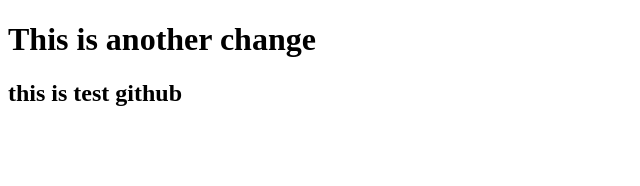
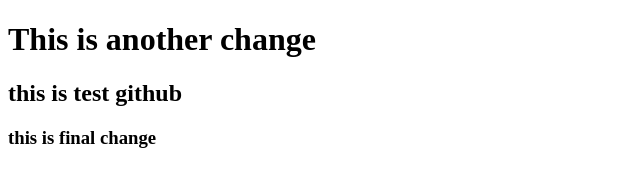
Before and after one commit to arpan-barua/my-first-website, a plain HTML site: page index.html in a window 1280 px wide. Shown: the whole page, without its empty margins (0-640 px from the left). Drawn offline with Linux system fonts and the light colour scheme.

Commit message:
final change

```diff
--- a/index.html
+++ b/index.html
@@ -8,5 +8,6 @@
 <body>
     <h1>This is another change</h1>
     <h2>this is test github</h2>
+    <h3>this is final change</h3>
 </body>
 </html>
```
